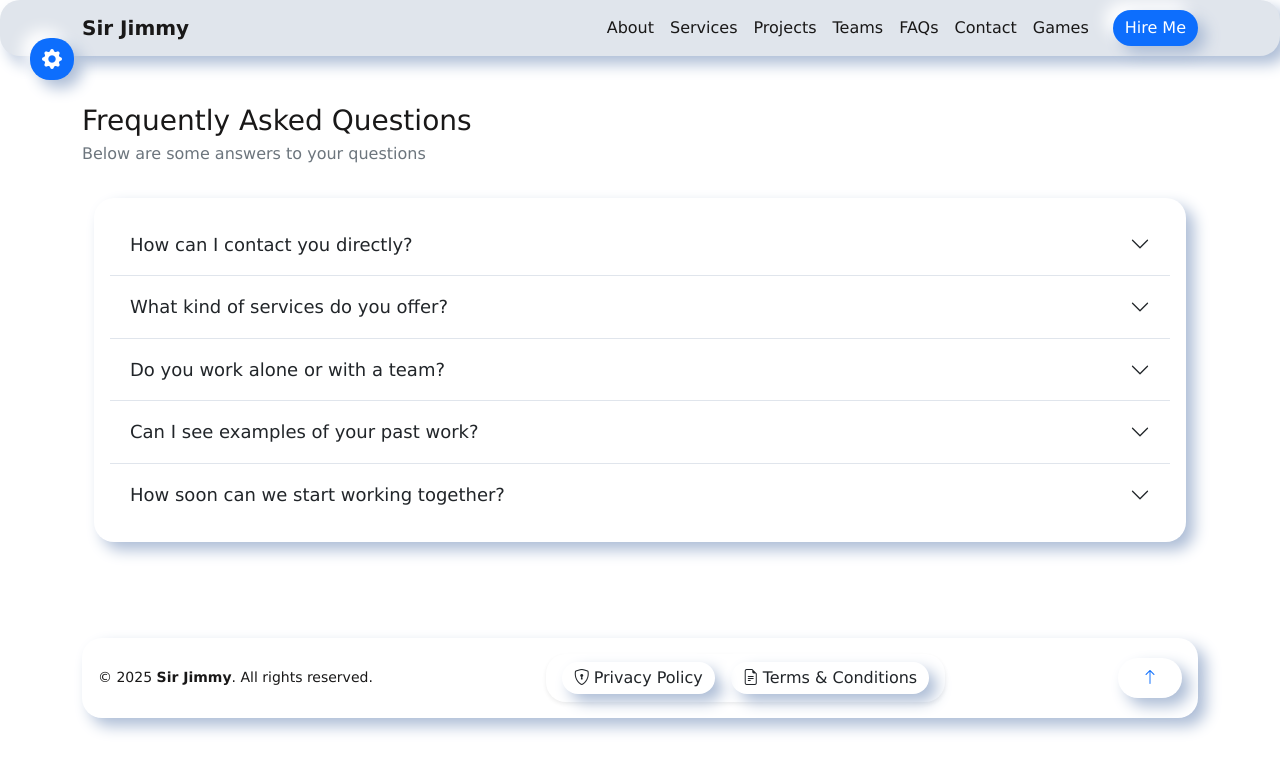
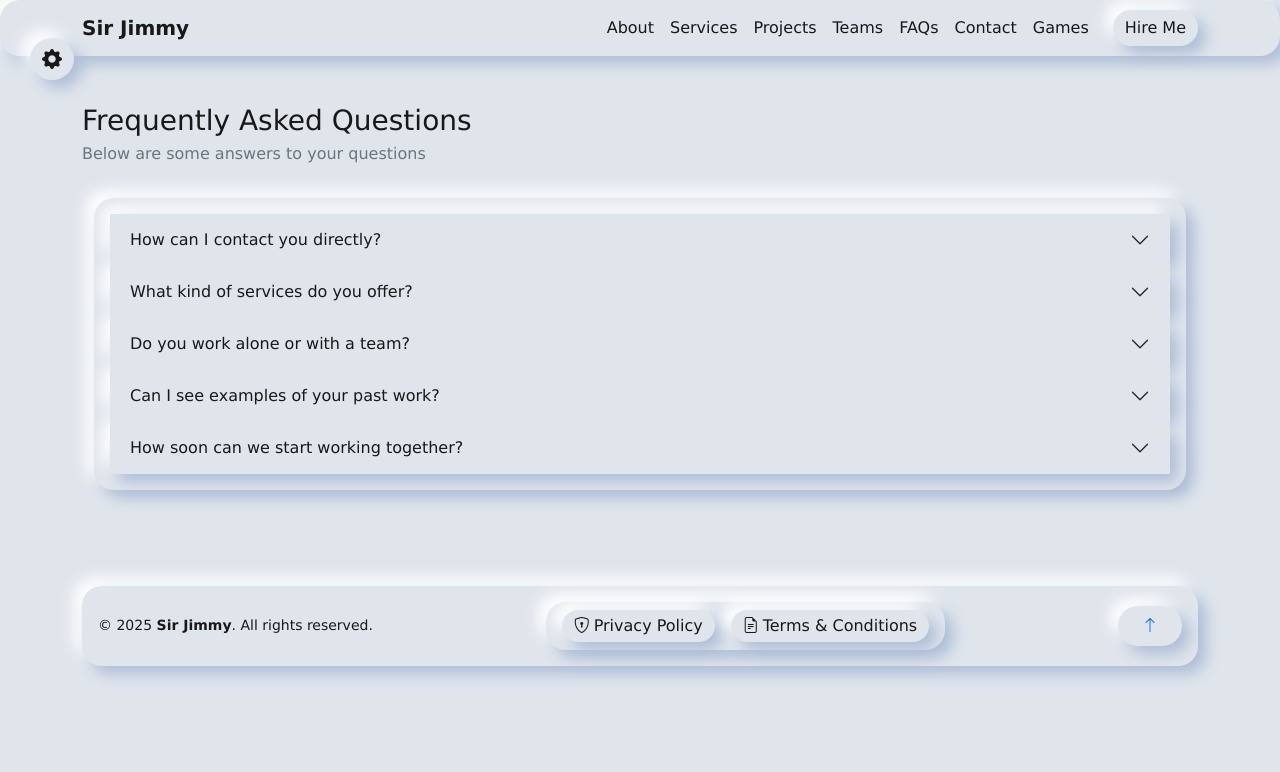
Before and after one commit to Jimmy-ui-maker/00424, a Next.js app: page /faqs in a window 1280 px wide. Shown: the top 772 px of the page. Built offline with nearby package versions, Linux system fonts and the light colour scheme.

Commit message:
games finaled

```diff
--- a/src/app/globals.css
+++ b/src/app/globals.css
@@ -17,140 +17,125 @@
     border 0.3s ease;
 }
 
-html,
-body {
-  height: 100%;
-    color: #191818;
-  transition: background-color 0.4s ease, color 0.4s ease;
+/* =====================================================
+   Light Theme (Flat + Soft Shadow, No Borders)
+   ===================================================== */
+html body.light-theme {
+  background: var(--bg) !important;
+  color: #191818 !important;
 }
 
-
-/* =====================================================
-   Light Mode (Default)
-   ===================================================== */
-.small a {
-  text-decoration: none;
-  border-radius: 8px;
-  padding: 5px;
-  box-shadow: var(--shadow-light);
-  transition: background-color 0.3s ease, color 0.3s ease, box-shadow 0.3s ease;
+html body.light-theme .bg-body,
+html body.light-theme .navbar,
+html body.light-theme .soft-card,
+html body.light-theme .team-card,
+html body.light-theme .soft-shadow,
+html body.light-theme .card,
+html body.light-theme .btn,
+html body.light-theme .form-select,
+html body.light-theme .dropdown-menu,
+html body.light-theme .list-group-item,
+html body.light-theme .table,
+html body.light-theme .accordion-item {
+  background: var(--bg) !important;
+  color: #191818 !important;
+  border: none !important;
+  border-radius: var(--radius);
+  box-shadow: var(--shadow-light) !important;
 }
 
-.bg-body {
-  background: var(--bg);
+html body.light-theme .navbar a,
+html body.light-theme .accordion-button,
+html body.light-theme .accordion-flush .accordion-button {
+  color: #191818 !important;
+  background: var(--bg) !important;
+  box-shadow: none;
 }
 
+html body.light-theme .small a {
+  background: var(--bg) !important;
+  color: #191818 !important;
+  border: none !important;
+  box-shadow: var(--shadow-light) !important;
+}
+
+html body.light-theme .small a:hover {
+  background: #f1f1f1 !important;
+}
+
+html body.light-theme input[type="text"],
+html body.light-theme input[type="number"],
+html body.light-theme textarea {
+  background: transparent !important;
+  color: #191818 !important;
+  border: none !important;
+  box-shadow: inset 4px 4px 8px #babecc, inset -4px -4px 8px #ffffff !important;
+}
+
+html body.light-theme input::placeholder,
+html body.light-theme textarea::placeholder {
+  color: #6c757d !important;
+}
+
+/* Tabs Styling */
+html body.light-theme .nav-tabs .nav-link {
+  background: var(--bg) !important;
+  color: #191818 !important;
+  box-shadow: var(--shadow-light) !important;
+}
+
+html body.light-theme .nav-tabs .nav-link:hover {
+  background: #f1f1f1 !important;
+  color: #000 !important;
+}
+
+html body.light-theme .nav-tabs .nav-link.active {
+  background: #0d6efd !important;
+  color: #fff !important;
+  box-shadow: none !important;
+}
+
+/* Modal */
+html body.light-theme .modal-content {
+  background: var(--bg) !important;
+  color: #191818 !important;
+  box-shadow: var(--shadow-light) !important;
+}
+
+html body.light-theme .modal-title {
+  color: #191818 !important;
+}
+
+/* Footer */
+html body.light-theme footer {
+  background: var(--bg) !important;
+  color: #191818 !important;
+}
+
+/* Scroll Button */
+html body.light-theme .scroll-top-btn {
+  background: #f8f9fa !important;
+  color: #6c757d !important;
+  box-shadow: var(--shadow-light) !important;
+}
+
+html body.light-theme .scroll-top-btn:hover {
+  background: #e9ecef !important;
+  color: #000 !important;
+}
+
+/* Input fields */
 input[type="text"],
 input[type="number"],
 textarea {
   background: transparent;
-  border: none !important;
+  border: none !important; /* Force remove Bootstrap border */
   border-radius: 12px;
   padding: 10px;
   box-shadow: inset 4px 4px 8px #babecc, inset -4px -4px 8px #ffffff;
   width: 100%;
   margin-bottom: 10px;
-  outline: none;
-  transition: background-color 0.3s ease, color 0.3s ease, box-shadow 0.3s ease;
-}
-
-.soft-card,
-.team-card,
-.card,
-.btn,
-.soft-shadow,
-.form-select,
-.navbar,
-.dropdown-menu,
-.list-group-item,
-.table {
-  border-radius: var(--radius) !important;
-  box-shadow: var(--shadow-light);
-  border: none;
-  transition: background-color 0.3s ease, color 0.3s ease, box-shadow 0.3s ease,
-    border 0.3s ease;
-}
-
-.navbar {
-  z-index: 1000;
-  background: var(--bg);
-}
-
-.navbar a {
-  color: #191818;
-}
-
-.section {
-  margin-top: 1rem;
-}
-
-.object-fit-cover {
-  object-fit: cover;
-}
-
-:focus-visible {
-  outline: 2px dashed #0d6efd;
-  outline-offset: 2px;
-}
-
-/* FAQ */
-.accordion-item {
-  padding: 10px;
-  border: 1px solid var(--bg);
-}
-
-.faq .accordion-item button {
-  font-size: 18px;
-  padding: 10px;
-}
-
-.accordion-button:focus {
-  outline: 0;
-  box-shadow: none;
-}
-
-.accordion-flush .accordion-button {
-  padding: 15px 0;
-  background: none;
-  border: 0;
-}
-
-.accordion-flush .accordion-button:not(.collapsed) {
-  box-shadow: none;
-  font-size: 18px;
-}
-
-
-/* =====================================================
-   Modal Styling (Light Theme Support)
-   ===================================================== */
-.modal-content {
-  border-radius: var(--radius);
-  border: none;
-  box-shadow: var(--shadow-light);
-  background: var(--bg);
-  color: #191818;
-  transition: background-color 0.3s ease, color 0.3s ease, box-shadow 0.3s ease;
-}
-
-.modal-header,
-.modal-footer {
-  border: none;
-  background: transparent;
-}
-
-.modal-title {
-  font-weight: 600;
-  font-size: 1.25rem;
-}
-
-.modal-body {
-  max-height: calc(100vh - 160px);
-  overflow-y: auto;
-}
-
-.modal-backdrop.show {
-  background-color: rgba(0, 0, 0, 0.5);
+  outline: none; /* Optional: removes focus outline */
 }
 
 /* =====================================================
@@ -176,6 +161,7 @@ html body.dark-theme .accordion-item {
   background: #1e1e1e !important;
   color: #ffffff !important;
   border: none !important;
+  border-radius: var(--radius);
   box-shadow: var(
     --shadow-dark
   ) !important; /* 🔥 subtle shadow instead of border */
@@ -185,6 +171,8 @@ html body.dark-theme .navbar a,
 html body.dark-theme .accordion-button,
 html body.dark-theme .accordion-flush .accordion-button {
   color: #ffffff !important;
+  background: #1e1e1e !important;
+  box-shadow: none;
 }
 
 html body.dark-theme .small a {
@@ -199,7 +187,7 @@ html body.dark-theme .small a:hover {
 }
 
 html body.dark-theme input[type="text"],
-html body.dark-theme input[type="email"],
+html body.dark-theme input[type="number"],
 html body.dark-theme textarea {
   background: #1e1e1e !important;
   color: #ffffff !important;
@@ -272,7 +260,6 @@ html body.dark-theme footer {
   color: #ffffff;
 }
 
-
 /*  Modal Styling ( Dark Theme Support ) */
 html body.dark-theme .modal-content {
   background: #1e1e1e !important;
--- a/src/components/GamesComponents/SnakeGame.jsx
+++ b/src/components/GamesComponents/SnakeGame.jsx
@@ -172,7 +172,7 @@ export default function SnakeGame({ user }) {
       {!gameOver ? (
         <>
           <div
-            className="d-flex justify-content-between align-items-center w-100 mb-3"
+            className="d-flex justify-content-center align-items-center w-100 mb-3"
             style={{ maxWidth: "420px" }}
           >
             <h3 className="badge bg-success fs-5 p-2 mb-0">Score: {score}</h3>
```
Also changed, not shown: src/app/games/snake/page.jsx (+29 -7 lines).
